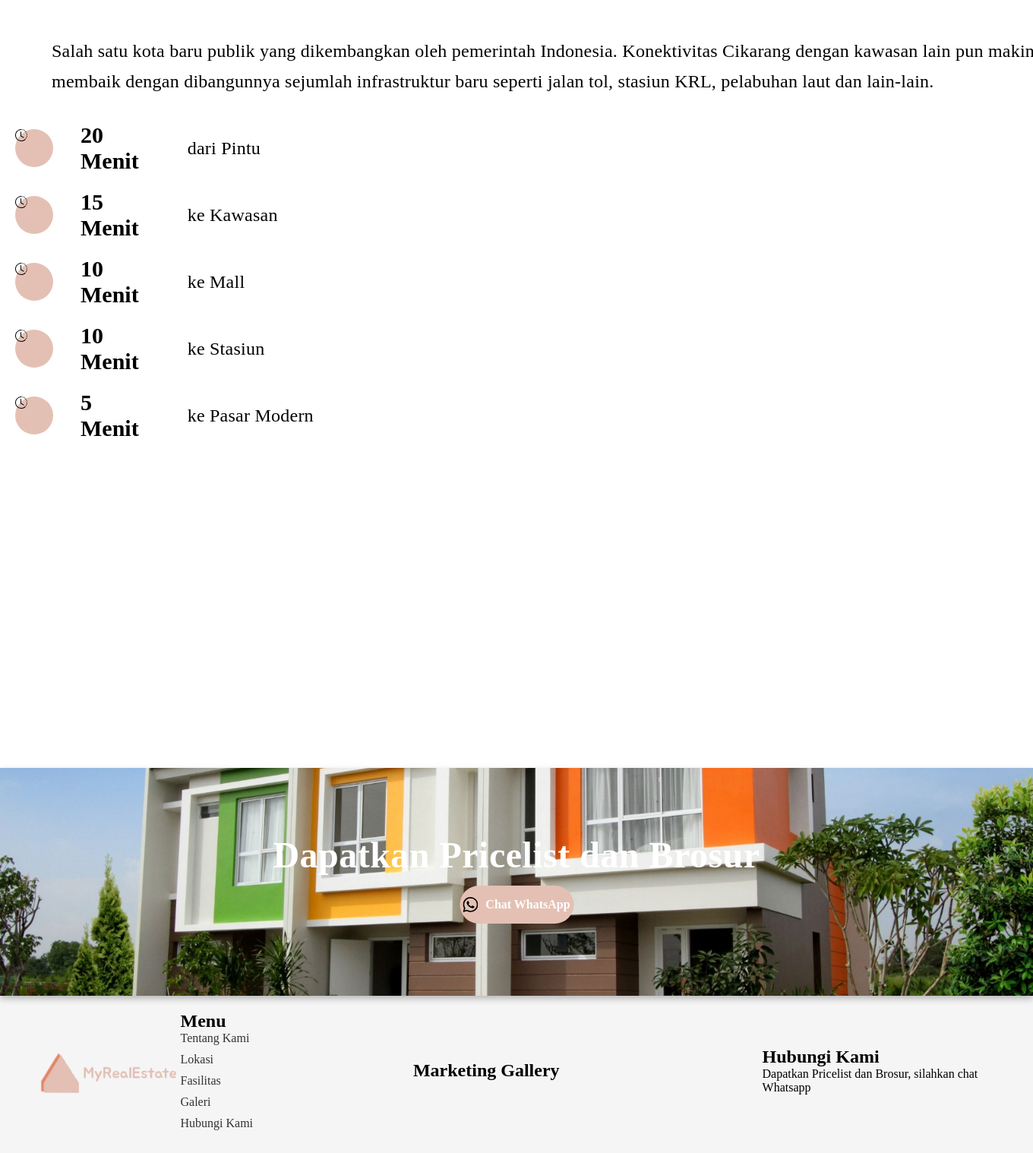
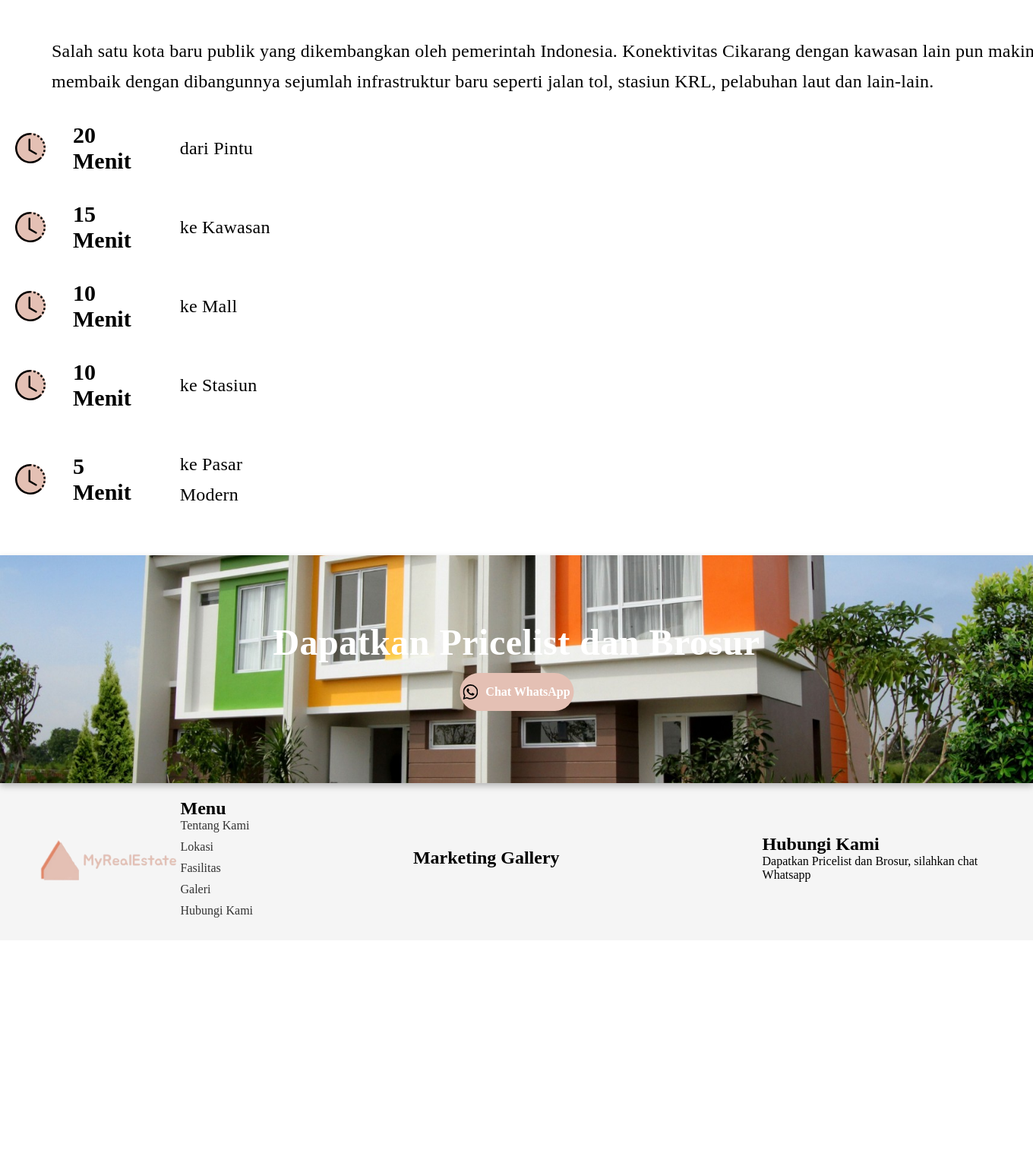
Before and after one commit to inzaghipa1709/Projects-Web-Programming, a PHP site: page / in a window 1360 px wide; the page is wider, and only the part inside the window is pictured. Shown: the part 3893-5411 px from the top of that part at 76% size. After the commit the page ends 5101 px from the top of that part, so only its background shows below. Run offline with PHP 8.4, Linux system fonts and the light colour scheme; some libraries are stand-ins or nearby versions.

Commit message:
Add files via upload

```diff
--- a/Projects-Web-Programming/css/style.css
+++ b/Projects-Web-Programming/css/style.css
@@ -511,22 +511,23 @@
   margin-inline-end: 0px;
 }
 
+.timeandmaps {
+  display: flex;
+  position: relative;
+  right: 0;
+}
+
 .time {
   display: flex;
   justify-content: left;
   align-items: center;
+  max-width: 400px;
 }
 
-.time-items {
-  /* display: flex; */
-  flex-direction: column;
-  align-items: center;
-  gap: 1em;
-}
-
-.wrapper {
+.time-items .wrapper {
   display: flex;
   align-items: center;
+  margin-bottom: 1em;
   gap: 1em;
 }
 
@@ -535,16 +536,15 @@
   justify-content: center;
   align-items: center;
   width: 50px;
-  /* height: 50px; */
   border-radius: 50%;
   background-color: #e4c0b4;
   margin-right: 20px;
 }
 
 .bi-clock-history {
-  width: 50px;
-  height: 50px;
-  background: url(../images/clock-history.svg) no-repeat;
+  width: 40px;
+  height: 40px;
+  background: url(../images/clock-history.svg) no-repeat center / contain;
 }
 
 .time-title {
@@ -553,7 +553,7 @@
 }
 
 .time-description {
-  font-size: 24px;
+  font-size: 21px;
   font-family: "DM Sans";
   color: rgba(0, 0, 0, 1);
 }
--- a/Projects-Web-Programming/index.html
+++ b/Projects-Web-Programming/index.html
@@ -160,6 +160,7 @@
             </p>
           </figcaption>
         </figure>
+        <div class="timeandmaps">
           <div class="time">
             <div class="time-items">
               <div class="wrapper">
@@ -199,7 +200,6 @@
               </div>
             </div>
           </div>
-
           <div class="maps">
             <div class="gmap_canvas">
               <iframe
@@ -226,10 +226,11 @@
                 .gmap_canvas {
                   overflow: hidden;
                   background: none !important;
-                height: 400px;
-                width: 600px;
+                  max-height: 500px;
+                  max-width: 1000px;
                 }
               </style>
+            </div>
           </div>
         </div>
       </section>
```
Lines whose indentation alone changed are shown as unchanged.
